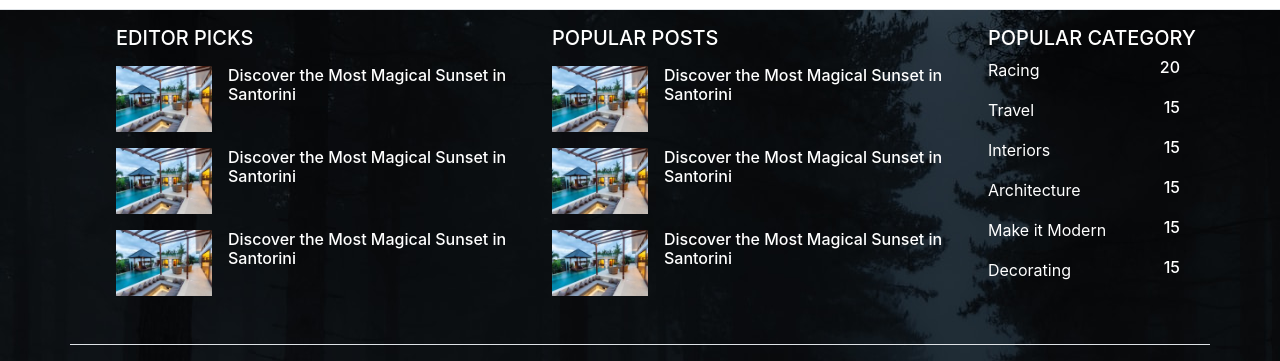
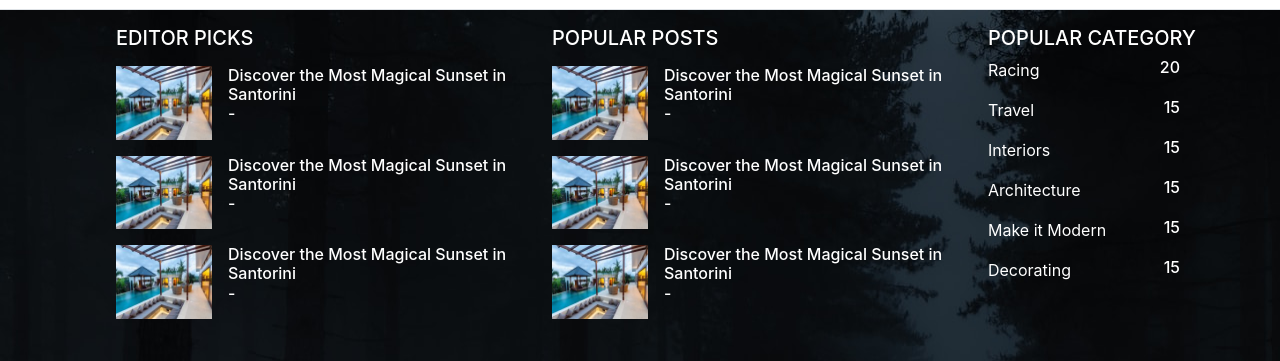
Before and after one commit to ankit723/Hs-webtech-newsLetter, a React (Create React App) app: page /#/ in a window 1280 px wide. Shown: the part 196-557 px from the top of the page. Built offline with nearby package versions, Linux system fonts and the light colour scheme.

Commit message:
leftImageRightText and topImageRightTextAdded Component Added

```diff
--- a/src/App.js
+++ b/src/App.js
@@ -2,12 +2,17 @@ import './App.css';
 import { HashRouter as Router, Routes, Route } from 'react-router-dom';
 import Navbar from './Components/navbar';
 import Footer from './Components/footer';
+import TopImageBottomText from './Components/topImageBottomText';
+import LeftImageRightText from './Components/leftImageRightText';
+import footerDemo from "./Icons/demoFooter.jpg"
+
 
 function App() {
   return (
     <div className="App">
       <Router>
         <Navbar/>
+
         <Footer/>
       </Router>
     </div>
--- a/src/Components/footer.js
+++ b/src/Components/footer.js
@@ -12,15 +12,15 @@ export function Footer(){
                         <h5>EDITOR PICKS</h5>
                         <ul className="p-0">
                             <li className="list-group-item my-3" style={{maxWidth:"27rem"}}>
-                                <LeftImageRightText imgSize={"6rem"} textSize={"1rem"} leftImage={footerDemo} rightText={"Discover the Most Magical Sunset in Santorini"}/>
+                                <LeftImageRightText imgSize={"6rem"} textSize={"1rem"} leftImage={footerDemo} rightText={"Discover the Most Magical Sunset in Santorini"} author={""} date={""}/>
                             </li>
 
                             <li className="list-group-item my-3" style={{maxWidth:"27rem"}}>
-                                <LeftImageRightText imgSize={"6rem"} textSize={"1rem"} leftImage={footerDemo} rightText={"Discover the Most Magical Sunset in Santorini"}/>
+                                <LeftImageRightText imgSize={"6rem"} textSize={"1rem"} leftImage={footerDemo} rightText={"Discover the Most Magical Sunset in Santorini"} author={""} date={""}/>
                             </li>
 
                             <li className="list-group-item my-3" style={{maxWidth:"27rem"}}>
-                                <LeftImageRightText imgSize={"6rem"} textSize={"1rem"} leftImage={footerDemo} rightText={"Discover the Most Magical Sunset in Santorini"}/>
+                                <LeftImageRightText imgSize={"6rem"} textSize={"1rem"} leftImage={footerDemo} rightText={"Discover the Most Magical Sunset in Santorini"} author={""} date={""}/>
                             </li>
                         </ul>
                     </li>
@@ -29,15 +29,15 @@ export function Footer(){
                         <h5>POPULAR POSTS</h5>
                         <ul className="p-0">
                             <li className="list-group-item my-3" style={{maxWidth:"27rem"}}>
-                                <LeftImageRightText imgSize={"6rem"} textSize={"1rem"} leftImage={footerDemo} rightText={"Discover the Most Magical Sunset in Santorini"}/>
+                                <LeftImageRightText imgSize={"6rem"} textSize={"1rem"} leftImage={footerDemo} rightText={"Discover the Most Magical Sunset in Santorini"} author={""} date={""}/>
                             </li>
 
                             <li className="list-group-item my-3" style={{maxWidth:"27rem"}}>
-                                <LeftImageRightText imgSize={"6rem"} textSize={"1rem"} leftImage={footerDemo} rightText={"Discover the Most Magical Sunset in Santorini"}/>
+                                <LeftImageRightText imgSize={"6rem"} textSize={"1rem"} leftImage={footerDemo} rightText={"Discover the Most Magical Sunset in Santorini"} author={""} date={""}/>
                             </li>
 
                             <li className="list-group-item my-3" style={{maxWidth:"27rem"}}>
-                                <LeftImageRightText imgSize={"6rem"} textSize={"1rem"} leftImage={footerDemo} rightText={"Discover the Most Magical Sunset in Santorini"}/>
+                                <LeftImageRightText imgSize={"6rem"} textSize={"1rem"} leftImage={footerDemo} rightText={"Discover the Most Magical Sunset in Santorini"} author={""} date={""}/>
                             </li>
                         </ul>
                     </li>
--- a/src/Components/leftImageRightText.js
+++ b/src/Components/leftImageRightText.js
@@ -4,7 +4,7 @@ export function LeftImageRightText(props){
     return(
         <div className="d-flex">
             <img src={props.leftImage} alt="FooterDemoImage" style={{width:`${props.imgSize}`}}/>
-            <h6 className="mx-3" style={{fontSize:`${props.textSize}`}}>{props.rightText}</h6>
+            <h6 className="mx-3" style={{fontSize:`${props.textSize}`}}>{props.rightText}<h6>{`${props.author} - ${props.date}`}</h6></h6>
         </div>
     )
 }
--- /dev/null
+++ b/src/Components/topImageBottomText.js
@@ -0,0 +1,14 @@
+import React from "react";
+
+export function TopImageBottomText(props){
+    return(
+        <div className=""style={{maxWidth:"20rem"}}>
+            <img src={props.topImg} alt="New Blog Image" style={{width:`${props.imgSize}`}}/>
+            <h4 style={{fontSize:`${props.headTextSize}`}}>{props.bottomText}</h4>
+            <h6>{`${props.author} - ${props.date}`}</h6>
+            <p style={{fontSize:`${props.paraTextSize}`}}>{props.paragraph}</p>
+        </div>
+    )
+}
+
+export default TopImageBottomText;
```
